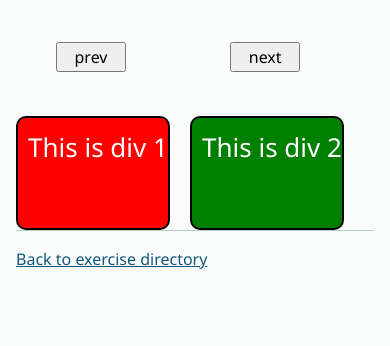
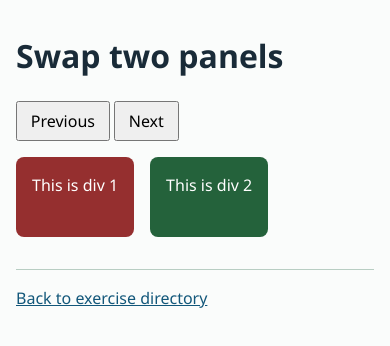
Before and after one commit to AdityaGit8009/JS-Task, a website: page task4.html in a window 390 px wide. Drawn offline with Linux system fonts and the light colour scheme.

Commit message:
Make panel swapping responsive and announce each new order

```diff
--- a/task4.html
+++ b/task4.html
@@ -1,58 +1,45 @@
 <!DOCTYPE html>
 <html lang="en">
-
 <head>
     <meta charset="UTF-8">
     <meta name="viewport" content="width=device-width, initial-scale=1.0">
-        <title>Task 4</title>
+    <title>Swap two panels</title>
+    <link rel="stylesheet" href="assets/site.css">
     <style>
-            #first,
-            #second {
-                height: 100px;
-                width: 140px;
-                border: 2px solid black;
-                border-radius: 10px;
-                float: left;
-                padding: 10px 0 0 10px;
-                font-size: 26px;
-                color: white;
+        .panels { display: flex; flex-wrap: wrap; gap: 1rem; }
+        .panels div { border-radius: .5rem; padding: 1rem; min-height: 3rem; color: white; }
+        #first { background: #952f2f; }
+        #second { background: #24623b; }
+    </style>
+</head>
+<body>
+    <main>
+        <h1>Swap two panels</h1>
+        <p>
+            <button id="previous" type="button">Previous</button>
+            <button id="next" type="button">Next</button>
+        </p>
+        <div class="panels">
+            <div id="first">This is div 1</div>
+            <div id="second">This is div 2</div>
+        </div>
+        <p id="order-status" role="status"></p>
+    </main>
+    <script>
+        const first = document.getElementById("first");
+        const second = document.getElementById("second");
+
+        function swap() {
+            const firstText = first.textContent;
+            first.textContent = second.textContent;
+            second.textContent = firstText;
+            document.getElementById("order-status").textContent =
+                `First panel: ${first.textContent}. Second panel: ${second.textContent}.`;
         }
 
-            #first {
-                background: red;
-            }
-
-            #second {
-                background: green;
-                margin-left: 20px;
-            }
-
-            .btn {
-                height: 30px;
-                width: 70px;
-                margin: 10px 60px 20px 40px;
-            }
-        </style>
-        <link rel="stylesheet" href="assets/site.css">
-    </head>
-    <body>
-
-        <input type="button" value="prev" onclick="swap()" class="btn">
-        <input type="button" value="next" onclick="swap()" class="btn"><br><br>
-
-        <div id="first">This is div 1</div>
-        <div id="second">This is div 2</div>
-        <script>
-            function swap() {
-                var d1 = document.getElementById("first");
-                var d2 = document.getElementById("second");
-                var temp = d1.innerHTML;
-                d1.innerHTML = d2.innerHTML;
-                d2.innerHTML = temp;
-            }
+        document.getElementById("previous").addEventListener("click", swap);
+        document.getElementById("next").addEventListener("click", swap);
     </script>
-
     <footer class="exercise-return"><a href="index.html#exercises">Back to exercise directory</a></footer>
 </body>
-
 </html>
```
Lines whose indentation alone changed are shown as unchanged.
